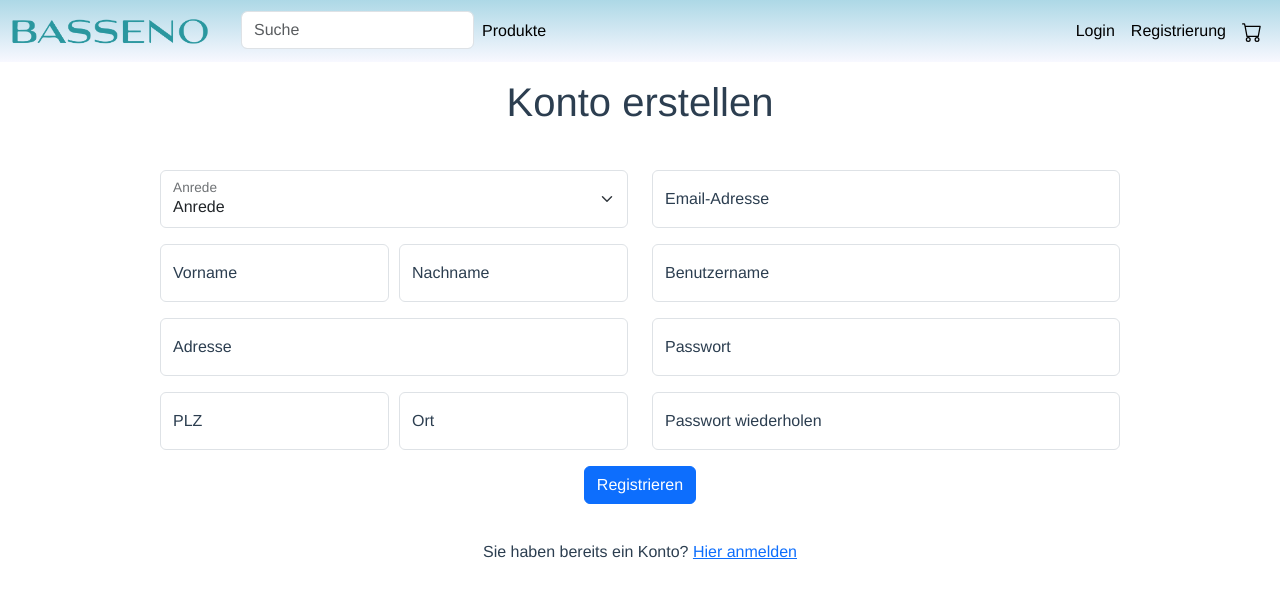
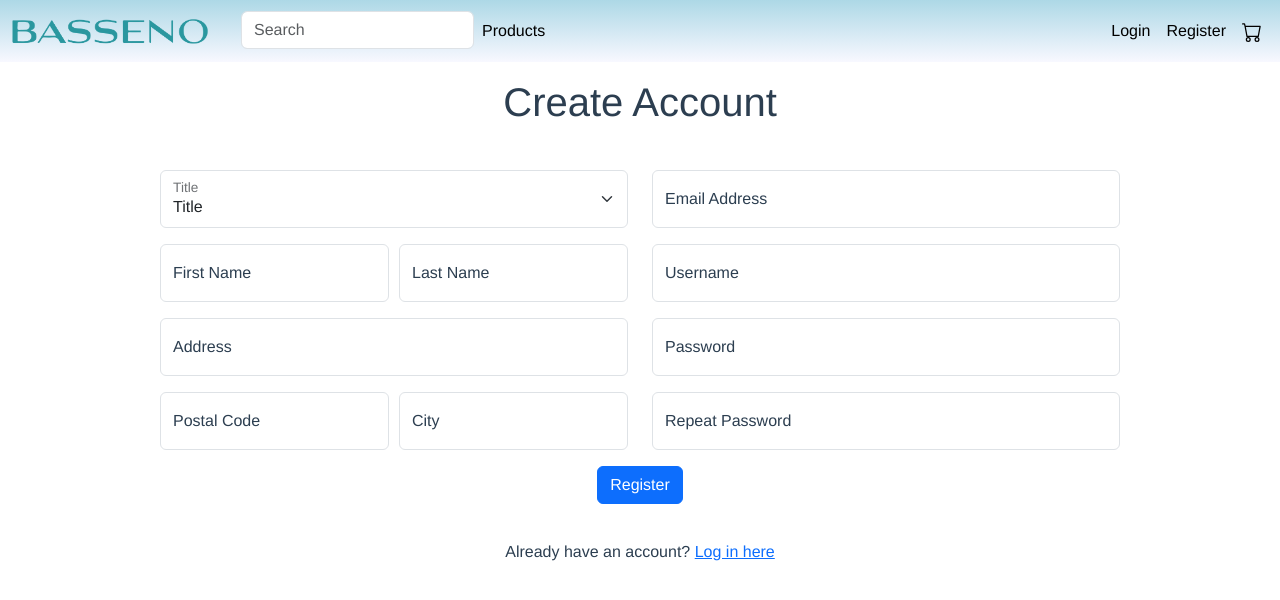
Before and after one commit to Paul-Slawicek/webeng-project, a Vue app: page /register in a window 1280 px wide. Shown: the top 600 px of the page. Built offline with nearby package versions, Linux system fonts and the light colour scheme.

Commit message:
changed language to english

```diff
--- a/src/components/NavBar.vue
+++ b/src/components/NavBar.vue
@@ -17,10 +17,10 @@
     <div class="collapse navbar-collapse" id="navbarNav">
       <ul class="navbar-nav me-auto mb-2 mb-lg-0">
         <li class="nav-item">
-            <input type="text" class="form-control" id="floatingInput" placeholder="Suche" />
+          <input type="text" class="form-control" id="floatingInput" placeholder="Search" />
         </li>
         <li class="nav-item">
-            <router-link class="nav-link" to="/produkte">Produkte</router-link>
+          <router-link class="nav-link" to="/products">Products</router-link>
         </li>
       </ul>
       <ul class="navbar-nav ms-auto">
@@ -28,10 +28,10 @@
           <router-link class="nav-link" to="/login">Login</router-link>
         </li>
         <li class="nav-item">
-            <router-link class="nav-link" to="/register">Registrierung</router-link>
+          <router-link class="nav-link" to="/register">Register</router-link>
         </li>
         <li class="nav-item">
-            <router-link class="nav-link position-relative" to="/cart" data-bs-toggle="tooltip" title="Einkaufswagen">
+          <router-link class="nav-link position-relative" to="/cart" data-bs-toggle="tooltip" title="Shopping Cart">
             <svg xmlns="http://www.w3.org/2000/svg" width="20" height="20" fill="currentColor" class="bi bi-cart" viewBox="0 0 16 16">
               <path d="M0 1.5A.5.5 0 0 1 .5 1H2a.5.5 0 0 1 .485.379L2.89 3H14.5a.5.5 0 0 1 .491.592l-1.5 8A.5.5 0 0 1 13 12H4a.5.5 0 0 1-.491-.408L2.01 3.607 1.61 2H.5a.5.5 0 0 1-.5-.5M3.102 4l1.313 7h8.17l1.313-7zM5 12a2 2 0 1 0 0 4 2 2 0 0 0 0-4m7 0a2 2 0 1 0 0 4 2 2 0 0 0 0-4m-7 1a1 1 0 1 1 0 2 1 1 0 0 1 0-2m7 0a1 1 0 1 1 0 2 1 1 0 0 1 0-2"/>
             </svg>
--- a/src/views/LoginView.vue
+++ b/src/views/LoginView.vue
@@ -11,10 +11,10 @@
             class="form-control"
             id="floatingEmailOrUsername"
             v-model="emailOrUsername"
-              placeholder="Email oder Username"
+            placeholder="Email or Username"
             required
           />
-            <label for="floatingEmailOrUsername">Email oder Username</label>
+          <label for="floatingEmailOrUsername">Email or Username</label>
         </div>
 
         <div class="form-floating mb-3">
@@ -23,10 +23,10 @@
             class="form-control"
             id="floatingPassword"
             v-model="password"
-              placeholder="Passwort"
+            placeholder="Password"
             required
           />
-            <label for="floatingPassword">Passwort</label>
+          <label for="floatingPassword">Password</label>
         </div>
 
         <div class="mb-3">
@@ -45,7 +45,7 @@
     </div>
 
     <div class="container mt-3 mb-2 text-center">
-        Sie haben noch kein Konto? <router-link to="/register">Jetzt registrieren</router-link>
+      Don't have an account yet? <router-link to="/register">Register now</router-link>
     </div>
   </div>
 </template>
--- a/src/views/RegisterView.vue
+++ b/src/views/RegisterView.vue
@@ -1,7 +1,7 @@
 <template>
   <div>
     <div class="text-center mb-4 mt-3">
-      <h1>Konto erstellen</h1>
+      <h1>Create Account</h1>
     </div>
     <div class="form-container register-container">
       <form method="post" id="registrationForm">
@@ -9,37 +9,37 @@
           <div class="col-md-6">
             <div class="form-floating mb-3">
               <select class="form-select" id="floatingSelectAnrede" name="anrede" required>
-                <option value="" disabled selected hidden>Anrede</option>
-                <option value="Herr">Herr</option>
-                <option value="Frau">Frau</option>
+                <option value="" disabled selected hidden>Title</option>
+                <option value="Herr">Mr.</option>
+                <option value="Frau">Ms.</option>
               </select>
-              <label for="floatingSelectAnrede">Anrede</label>
+              <label for="floatingSelectAnrede">Title</label>
             </div>
 
             <div class="d-flex">
               <div class="col-md-6 form-floating mb-3">
-                <input type="text" class="form-control" id="vorname" name="vorname" placeholder="Vorname" required />
-                <label for="vorname">Vorname</label>
+                <input type="text" class="form-control" id="vorname" name="vorname" placeholder="First Name" required />
+                <label for="vorname">First Name</label>
               </div>
               <div class="col-md-6 form-floating mb-3">
-                <input type="text" class="form-control" id="nachname" name="nachname" placeholder="Nachname" required />
-                <label for="nachname">Nachname</label>
+                <input type="text" class="form-control" id="nachname" name="nachname" placeholder="Last Name" required />
+                <label for="nachname">Last Name</label>
               </div>
             </div>
 
             <div class="form-floating mb-3">
-              <input type="text" class="form-control" id="floatingAdress" name="adresse" placeholder="Adresse" required />
-              <label for="floatingAdress">Adresse</label>
+              <input type="text" class="form-control" id="floatingAdress" name="adresse" placeholder="Address" required />
+              <label for="floatingAdress">Address</label>
             </div>
 
             <div class="d-flex">
               <div class="col-md-6 form-floating mb-3">
-                <input type="text" class="form-control" id="floatingPlz" name="plz" placeholder="PLZ" required />
-                <label for="floatingPlz">PLZ</label>
+                <input type="text" class="form-control" id="floatingPlz" name="plz" placeholder="Postal Code" required />
+                <label for="floatingPlz">Postal Code</label>
               </div>
               <div class="col-md-6 form-floating mb-3">
-                <input type="text" class="form-control" id="floatingOrt" name="ort" placeholder="Ort" required />
-                <label for="floatingOrt">Ort</label>
+                <input type="text" class="form-control" id="floatingOrt" name="ort" placeholder="City" required />
+                <label for="floatingOrt">City</label>
               </div>
             </div>
           </div>
@@ -54,7 +54,7 @@
                 placeholder="name@example.com"
                 required
               />
-              <label for="floatingEmail">Email-Adresse</label>
+              <label for="floatingEmail">Email Address</label>
             </div>
 
             <div class="form-floating mb-3">
@@ -66,7 +66,7 @@
                 placeholder="Username"
                 required
               />
-              <label for="floatingUsername">Benutzername</label>
+              <label for="floatingUsername">Username</label>
             </div>
 
             <div class="form-floating mb-3">
@@ -75,10 +75,10 @@
                 class="form-control"
                 id="floatingPassword"
                 name="password"
-                placeholder="Passwort"
+                placeholder="Password"
                 required
               />
-              <label for="floatingPassword">Passwort</label>
+              <label for="floatingPassword">Password</label>
             </div>
 
             <div class="form-floating mb-3">
@@ -87,22 +87,22 @@
                 class="form-control"
                 id="floatingPassword2"
                 name="password2"
-                placeholder="Passwort wiederholen"
+                placeholder="Repeat Password"
                 required
               />
-              <label for="floatingPassword2">Passwort wiederholen</label>
+              <label for="floatingPassword2">Repeat Password</label>
             </div>
           </div>
         </div>
 
         <div class="text-center">
-          <button type="submit" class="btn btn-primary" name="reg-submit">Registrieren</button>
+          <button type="submit" class="btn btn-primary" name="reg-submit">Register</button>
         </div>
       </form>
     </div>
 
     <div class="container mt-3 mb-2 text-center">
-      Sie haben bereits ein Konto? <router-link to="/login">Hier anmelden</router-link>
+      Already have an account? <router-link to="/login">Log in here</router-link>
     </div>
   </div>
 </template>
```
Lines whose indentation alone changed are shown as unchanged.
